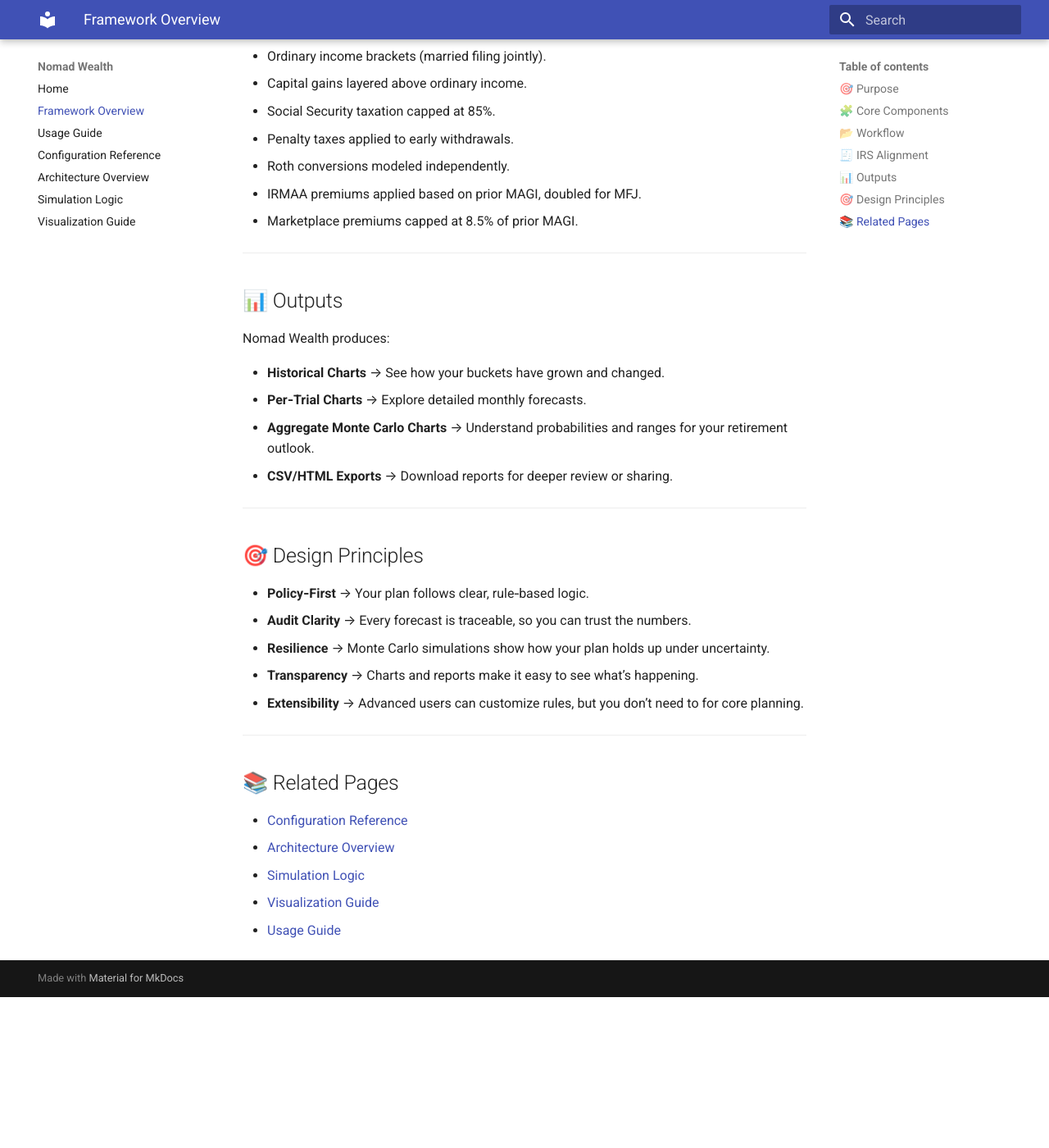
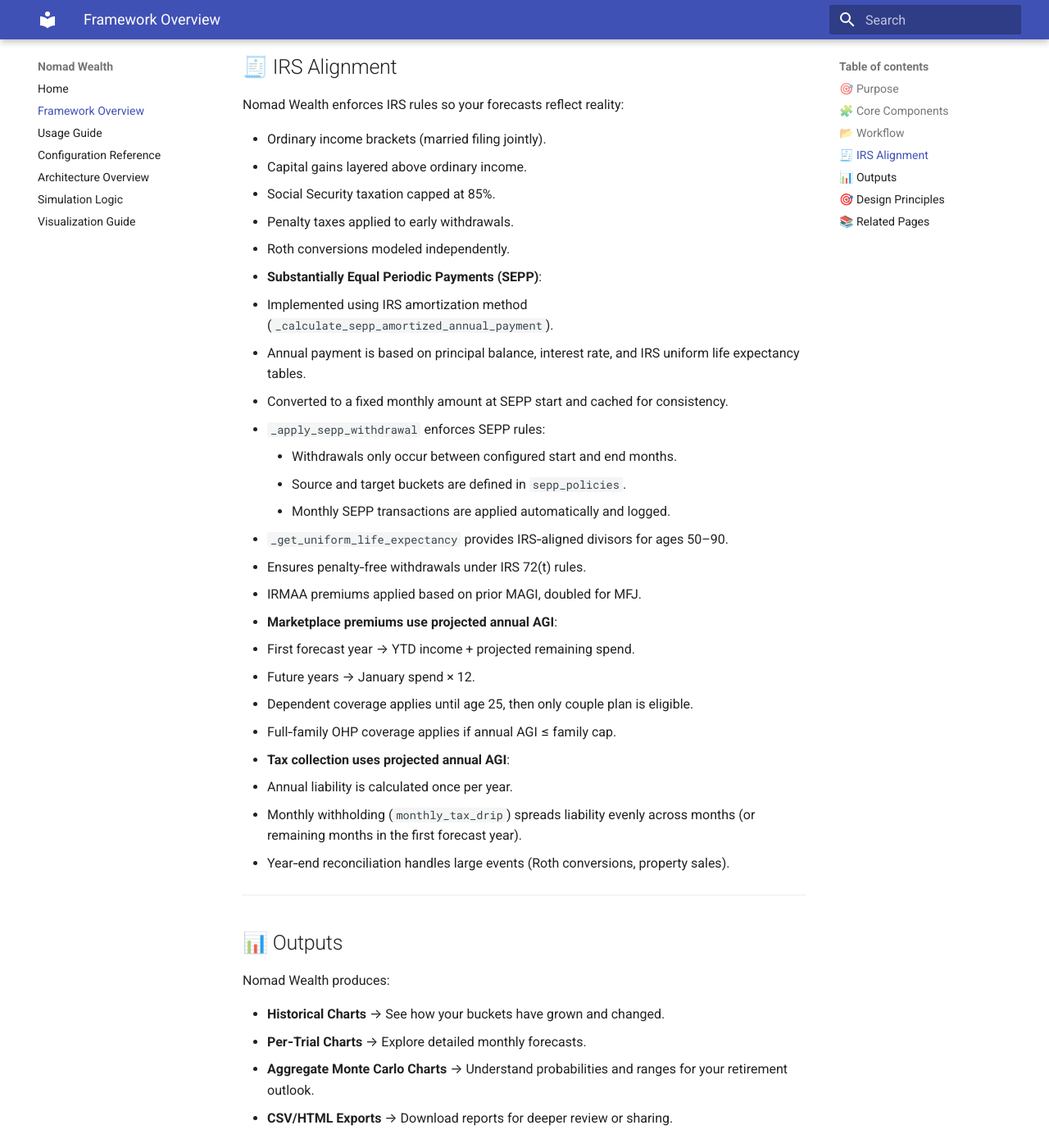
Before and after one commit to emb417/nomad-wealth, an MkDocs documentation site: the page built from docs/overview.md, in a window 1280 px wide and 1400 px high, scrolled down 1518 px. Shown: the whole window at 82% size. Built offline with MkDocs 1.6.1 and Material for MkDocs 9.7.7, drawn with Linux system fonts in a browser that asks for light colours; before the commit the page ends 2734 px from its top, so only the background shows below that; some of the changed text lies outside the part shown.

```diff
--- a/docs/overview.md
+++ b/docs/overview.md
@@ -42,6 +42,10 @@ Nomad Wealth is organized into modular layers:
 
 ---
 
+Here’s a patched version of the **IRS Alignment** section that now includes the SEPP functionality alongside the other IRS‑aligned rules:
+
+---
+
 ## 🧾 IRS Alignment
 
 Nomad Wealth enforces IRS rules so your forecasts reflect reality:
@@ -51,8 +55,26 @@ Nomad Wealth enforces IRS rules so your forecasts reflect reality:
 - Social Security taxation capped at 85%.
 - Penalty taxes applied to early withdrawals.
 - Roth conversions modeled independently.
+- **Substantially Equal Periodic Payments (SEPP)**:
+  - Implemented using IRS amortization method (`_calculate_sepp_amortized_annual_payment`).
+  - Annual payment is based on principal balance, interest rate, and IRS uniform life expectancy tables.
+  - Converted to a fixed monthly amount at SEPP start and cached for consistency.
+  - `_apply_sepp_withdrawal` enforces SEPP rules:
+    - Withdrawals only occur between configured start and end months.
+    - Source and target buckets are defined in `sepp_policies`.
+    - Monthly SEPP transactions are applied automatically and logged.
+  - `_get_uniform_life_expectancy` provides IRS‑aligned divisors for ages 50–90.
+  - Ensures penalty‑free withdrawals under IRS 72(t) rules.
 - IRMAA premiums applied based on prior MAGI, doubled for MFJ.
-- Marketplace premiums capped at 8.5% of prior MAGI.
+- **Marketplace premiums use projected annual AGI**:
+  - First forecast year → YTD income + projected remaining spend.
+  - Future years → January spend × 12.
+  - Dependent coverage applies until age 25, then only couple plan is eligible.
+  - Full‑family OHP coverage applies if annual AGI ≤ family cap.
+- **Tax collection uses projected annual AGI**:
+  - Annual liability is calculated once per year.
+  - Monthly withholding (`monthly_tax_drip`) spreads liability evenly across months (or remaining months in the first forecast year).
+  - Year‑end reconciliation handles large events (Roth conversions, property sales).
 
 ---
 
```
Also changed, not shown: docs/architecture.md (+4 -1 lines), docs/configuration.md (+12 -4 lines), src/README.md (+24 -11 lines), 1 other file.
